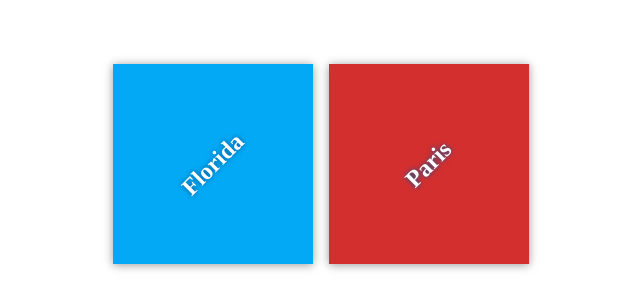
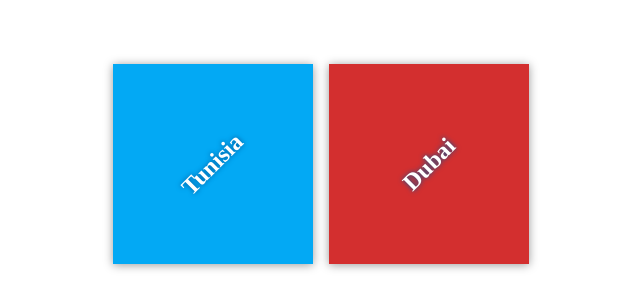
Before and after one commit to hanen11/my-travel-plans, a plain HTML site: page index.html in a window 1280 px wide. Shown: the part 236-544 px from the top of the page, 319-959 px from the left. Drawn offline with Linux system fonts and the light colour scheme.

Commit message:
changing cities

```diff
--- a/index.html
+++ b/index.html
@@ -11,11 +11,11 @@
     <div class="container">
         <div class="destination-container">
             <div class="destination" id="florida">
-                <h2>Florida</h2>
+                <h2>Tunisia</h2>
             </div>
 
             <div class="destination" id="paris">
-                <h2>Paris</h2>
+                <h2>Dubai</h2>
             </div>
         </div>
     </div>
```
